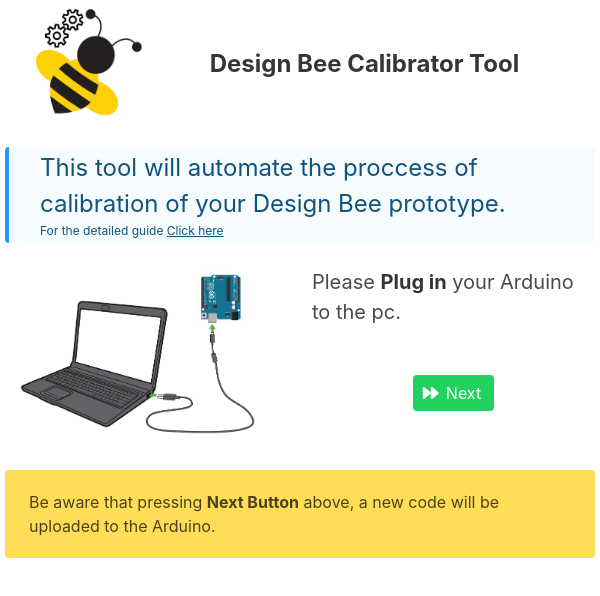
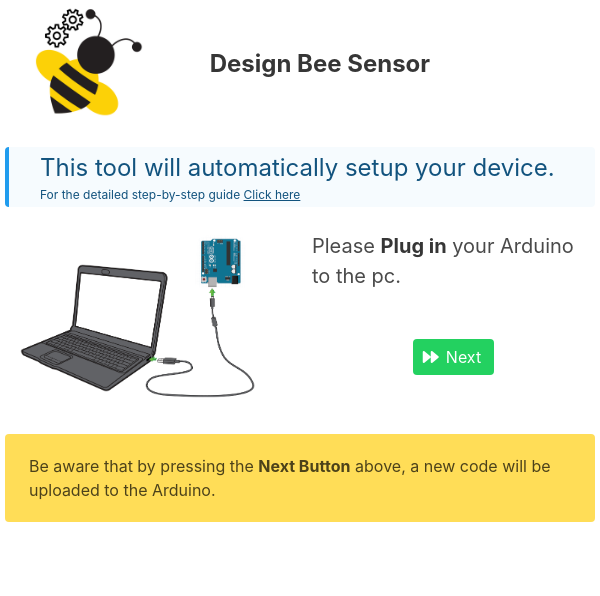
Before and after one commit to rayanarfawi/Desgin-Bee, an Electron app: page resources/ui/html/start_page.html in a window 600 px wide. Drawn offline with Linux system fonts and the light colour scheme.

Commit message:
Some Grammar Fix

```diff
--- a/resources/ui/html/start_page.html
+++ b/resources/ui/html/start_page.html
@@ -30,7 +30,7 @@
       </div>
       <div class="column is-8" style="display: flex;align-items:center">
         <h2 class="has-text-weight-bold has-text-grey-darker is-size-4">
-          Design Bee Calibrator Tool
+          Design Bee Sensor
         </h2>
       </div>
     </div>
@@ -39,13 +39,12 @@
       <div class="message-body is-size-7">
         <div class="columns is-mobile">
           <p class="is-size-4" style="padding:0px 25px">
-            This tool will automate the proccess of calibration of your Design
-            Bee prototype.
+            This tool will automatically setup your device.
           </p>
         </div>
         <div class="columns is-mobile">
           <p style="padding:0px 25px">
-            For the detailed guide <a href="">Click here</a>
+            For the detailed step-by-step guide <a href="">Click here</a>
           </p>
         </div>
       </div>
@@ -72,8 +71,8 @@
     <div class="columns is-mobile">
       <div class="column">
         <div class="notification is-warning">
-          Be aware that pressing <strong>Next Button</strong> above, a new code
-          will be uploaded to the Arduino.
+          Be aware that by pressing the <strong>Next Button</strong> above, a
+          new code will be uploaded to the Arduino.
         </div>
       </div>
     </div>
```
